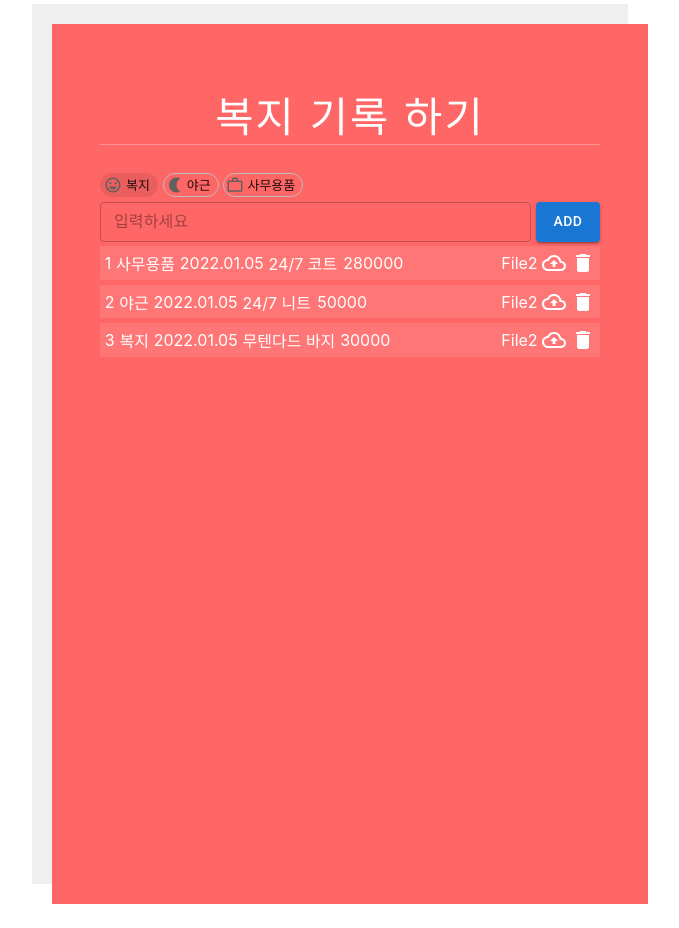
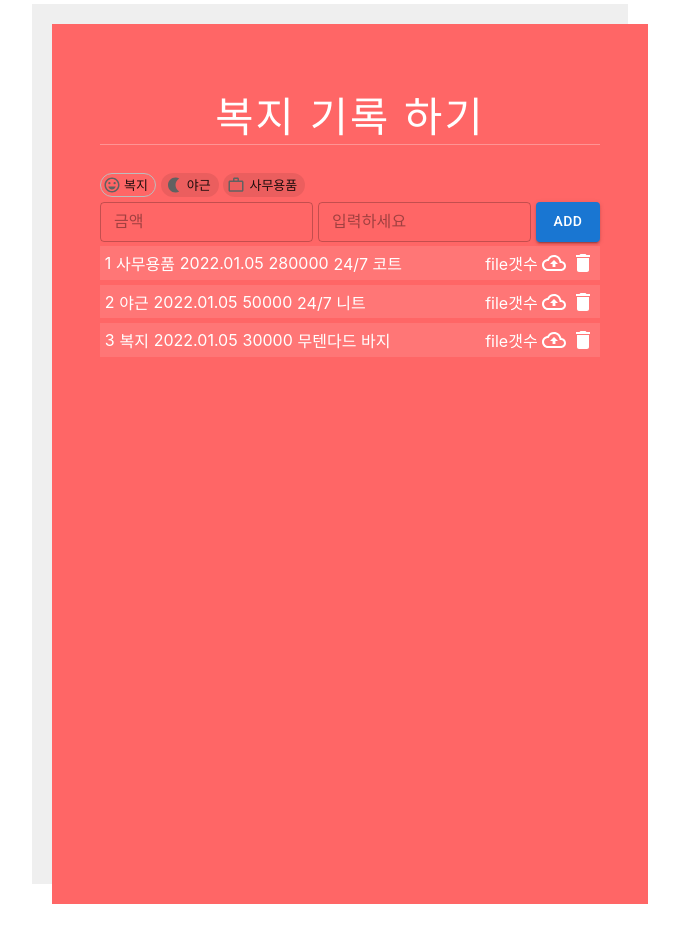
Before and after one commit to happyjy/recordBenefits, a React (Create React App) app in the folder client/: page / in a window 1280 px wide. Shown: the whole page, without its empty margins (290-969 px from the left). Built offline with nearby package versions, Linux system fonts and the light colour scheme.

Commit message:
add price component, delete content, validation when add content

```diff
--- a/client/src/component/page/Record.jsx
+++ b/client/src/component/page/Record.jsx
@@ -99,7 +99,7 @@ const Record = () => {
       date: new Date(),
       content: '24/7 코트',
       price: 280000,
-      receipt: 'File2',
+      receipt: 'file갯수',
     },
     {
       id: 2,
@@ -107,7 +107,7 @@ const Record = () => {
       date: new Date(),
       content: '24/7 니트',
       price: 50000,
-      receipt: 'File2',
+      receipt: 'file갯수',
     },
     {
       id: 3,
@@ -115,7 +115,7 @@ const Record = () => {
       date: new Date(),
       content: '무텐다드 바지',
       price: 30000,
-      receipt: 'File2',
+      receipt: 'file갯수',
     },
   ];
   const iconList = {
@@ -132,14 +132,18 @@ const Record = () => {
   ]);
   const [date, setDate] = useState(new Date());
   const [content, setContent] = useState('');
+  const [price, setPrice] = useState();
   const [benefitsList, setBenefitsList] = useState(dummyData);
 
-  const onClickDelete = (e) => {};
+  const onClickDelete = (e, id) => {
+    console.log({ e, id });
+    setBenefitsList((prev) => prev.filter((v) => v.id !== id));
+  };
   const onClickUploadRecipt = (e) => {
     fileuploadRef && fileuploadRef.current && fileuploadRef.current.click();
   };
   useEffect(() => {
-    console.log({ tagList });
+    // console.log({ tagList });
   }, [tagList]);
 
   const onClickTag = (num) => {
@@ -152,19 +156,25 @@ const Record = () => {
       ];
     });
   };
-  const onChangeInput = (e) => {
+  const onChangePrice = (e) => {
+    setPrice(e.target.value);
+  };
+  const onChangeContent = (e) => {
     setContent(e.target.value);
   };
   const onKeyPress = (e) => {
     if (e.key === 'Enter') {
+      // TODO: toast ui 만들기
+      if (!content || !price) return;
       onClickButton();
       setContent('');
+      setPrice('');
     }
   };
   const onClickButton = (e) => {
     console.log({ tag: tagList.filter((v) => v)[0], date, content });
     setBenefitsList((prev) => {
-      return [...prev, { id: benefitsList.length + 1, tag: tagList.filter((v) => v.status)[0].id, date, content }];
+      return [...prev, { id: benefitsList.length + 1, tag: tagList.filter((v) => v.status)[0].id, date, price, content }];
     });
   };
 
@@ -180,7 +190,7 @@ const Record = () => {
                   key={v.id}
                   label={iconList[v.id].label}
                   onClick={() => onClickTag(v.id)}
-                  variant={v.status ? `contained` : `outlined`}
+                  variant={v.status ? 'outlined' : 'contained'}
                   size='small'
                   icon={iconList[v.id].icon}
                 />
@@ -202,8 +212,19 @@ const Record = () => {
         </FormItem>
         <FormItem>
           <AddTextFeild
+            type='number'
+            value={price}
+            onChange={(e) => onChangePrice(e)}
+            onKeyPress={(e) => onKeyPress(e)}
+            AddTextFeild='true'
+            id='outlined-basic'
+            placeholder='금액'
+            size='small'
+            required
+          />
+          <AddTextFeild
             value={content}
-            onChange={(e) => onChangeInput(e)}
+            onChange={(e) => onChangeContent(e)}
             onKeyPress={(e) => onKeyPress(e)}
             AddTextFeild='true'
             id='outlined-basic'
@@ -223,13 +244,13 @@ const Record = () => {
               <ListItem>{v.id}</ListItem>
               <ListItem>{iconList[v.tag].label}</ListItem>
               <ListItem>{format(v.date, 'yyyy.MM.dd')}</ListItem>
+              <ListItem>{v.price}</ListItem>
               <ListItem style={{ minWidth: '70px', maxWidth: '200px', textAlign: 'left' }}>{v.content}</ListItem>
-              <ListItem>{v.price}</ListItem>
             </ListItemLeftContainer>
             <ListItemRightContainer>
               <ListItem>{v.receipt}</ListItem>
               <CloudUploadOutlinedIcon onClick={(e) => onClickUploadRecipt(e)} />
-              <DeleteIcon onClick={(e) => onClickDelete(e)} />
+              <DeleteIcon onClick={(e) => onClickDelete(e, v.id)} />
             </ListItemRightContainer>
           </ListItemContainer>
         ))}
```
